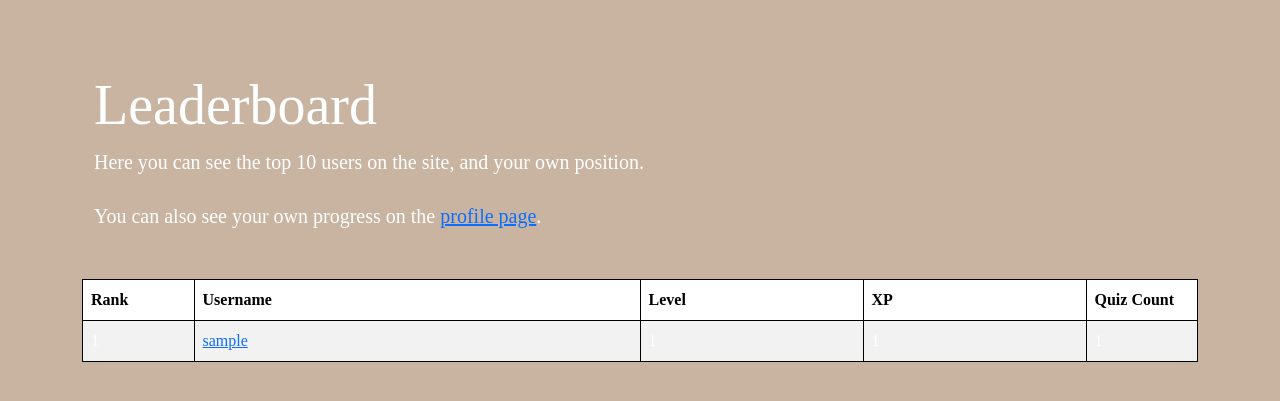
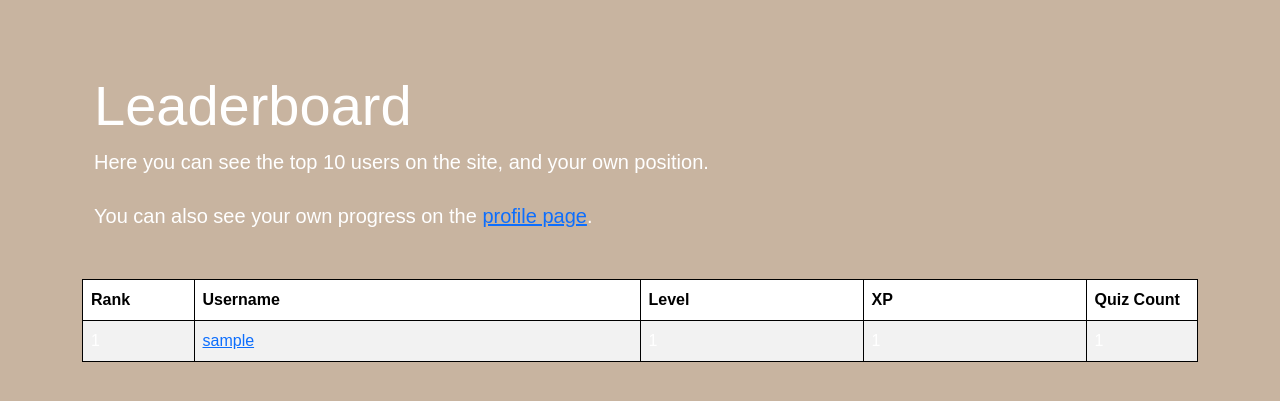
Before and after one commit to jamespilcher/campus-sustainability-game, a Django app: page /leaderboard/ in a window 1280 px wide. Shown: the part 54-455 px from the top of the page. Run offline with Django 4.2, Linux system fonts and the light colour scheme; a user stored in the database is signed in; tables that the repository leaves empty hold one stand-in row (values such as "Sample post"); some libraries are stand-ins or nearby versions; some web fonts are replaced.

Commit message:
removed references to font from leaderboard.css

```diff
--- a/streatham_go/app/static/app/leaderboard.css
+++ b/streatham_go/app/static/app/leaderboard.css
@@ -25,14 +25,6 @@ th {
 h1,
 p {
     color: #fff;
-}
-
-h1,
-p,
-.currentUserRow,
-th,
-td {
-    font-family: Luminari, fanatsy;
 }
 
 th:nth-child(1),
```
